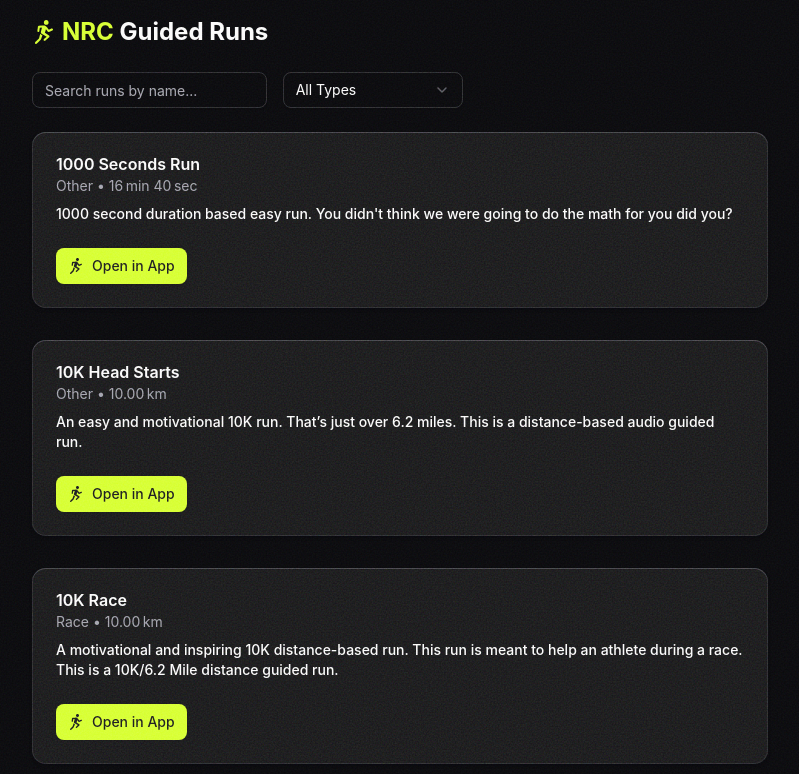
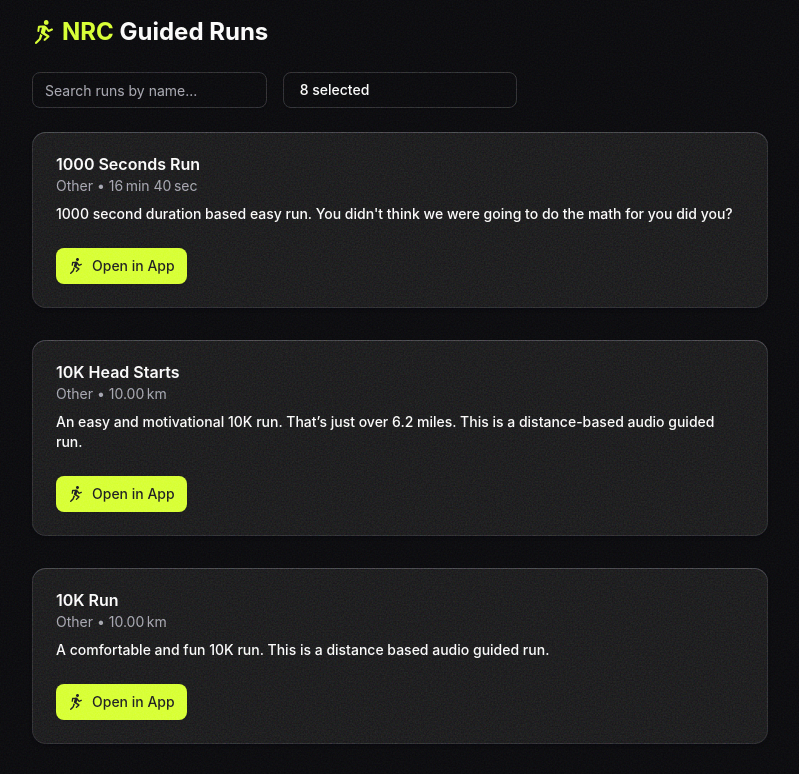
Before and after one commit to bibixx/nrc, a React (Vite) app: page / in a window 1280 px wide. Shown: the top 774 px of the page, without its empty margins (240-1039 px from the left). Built offline with nearby package versions, Linux system fonts and the light colour scheme.

Commit message:
Update filtering

```diff
--- a/package.json
+++ b/package.json
@@ -13,6 +13,7 @@
     "check": "prettier --write . && eslint --fix"
   },
   "dependencies": {
+    "@radix-ui/react-checkbox": "^1.3.2",
     "@radix-ui/react-dialog": "^1.1.13",
     "@radix-ui/react-dropdown-menu": "^2.1.15",
     "@radix-ui/react-select": "^2.2.5",
--- a/src/routes/index.tsx
+++ b/src/routes/index.tsx
@@ -4,30 +4,42 @@
 import { Card, CardContent, CardHeader, CardTitle } from "../components/ui/card";
 import { Input } from "../components/ui/input";
 import type { VirtualItem } from "@tanstack/react-virtual";
-import type { ChangeEvent } from "react";
 import type { RunType } from "@/data/endrichedRuns";
 import { Button } from "@/components/ui/button";
 import { cn } from "@/lib/utils";
-import { Select, SelectContent, SelectItem, SelectTrigger, SelectValue } from "@/components/ui/select";
 import { Run } from "@/components/icons/Run";
 import { Footer } from "@/components/Footer";
 import { ENRICHED_RUNS } from "@/data/endrichedRuns";
 import { BULLET_POINT, NARROW_NON_BREAKING_SPACE, NON_BREAKING_SPACE } from "@/lib/text";
+import {
+  DropdownMenu,
+  DropdownMenuCheckboxItem,
+  DropdownMenuContent,
+  DropdownMenuLabel,
+  DropdownMenuSeparator,
+  DropdownMenuTrigger,
+} from "@/components/ui/dropdown-menu";
 
 export const Route = createFileRoute("/")({
   component: IndexPage,
 });
 
+const UNSELECTED_ACTIVITY_TYPES: RunType[] = ["Pregnancy", "Race", "Walk", "Treadmill"];
 let cache: VirtualItem[] = [];
 function IndexPage() {
   const [searchQuery, setSearchQuery] = useState("");
-  const [selectedActivityType, setSelectedActivityType] = useState<"all" | RunType>("all");
 
   // Get unique activity types
   const activityTypes = useMemo(() => {
     const types = new Set(ENRICHED_RUNS.map((run) => run.runType));
     return Array.from(types).sort();
   }, []);
+
+  const selectedActivityTypesByDefault = useMemo(() => {
+    return activityTypes.filter((type) => !UNSELECTED_ACTIVITY_TYPES.includes(type));
+  }, [activityTypes]);
+
+  const [selectedActivityTypes, setSelectedActivityTypes] = useState<RunType[]>(selectedActivityTypesByDefault);
 
   const filteredRuns = ENRICHED_RUNS.filter((run) => {
     const searchLower = searchQuery.toLowerCase();
@@ -36,7 +48,7 @@
       run.landing.subtitle.toLowerCase().includes(searchLower) ||
       run.runDetails?.body?.toLowerCase().includes(searchLower);
 
-    const matchesActivityType = selectedActivityType === "all" || run.runType === selectedActivityType;
+    const matchesActivityType = selectedActivityTypes.includes(run.runType);
     return matchesSearch && matchesActivityType;
   });
 
@@ -66,9 +78,10 @@
         <Header
           searchQuery={searchQuery}
           setSearchQuery={setSearchQuery}
-          selectedActivityType={selectedActivityType}
-          setSelectedActivityType={setSelectedActivityType}
+          selectedActivityTypes={selectedActivityTypes}
+          setSelectedActivityTypes={setSelectedActivityTypes}
           activityTypes={activityTypes}
+          selectedActivityTypesByDefault={selectedActivityTypesByDefault}
         />
         <div
           ref={listRef}
@@ -171,17 +184,41 @@
 interface HeaderProps {
   searchQuery: string;
   setSearchQuery: (searchQuery: string) => void;
-  selectedActivityType: "all" | RunType;
-  setSelectedActivityType: (selectedActivityType: "all" | RunType) => void;
+  selectedActivityTypes: RunType[];
+  setSelectedActivityTypes: React.Dispatch<React.SetStateAction<RunType[]>>;
   activityTypes: Array<RunType>;
+  selectedActivityTypesByDefault: RunType[];
 }
+
 const Header = ({
   searchQuery,
   setSearchQuery,
-  selectedActivityType,
-  setSelectedActivityType,
+  selectedActivityTypes,
+  setSelectedActivityTypes,
   activityTypes,
+  selectedActivityTypesByDefault,
 }: HeaderProps) => {
+  const handleTypeToggle = (type: RunType) => {
+    setSelectedActivityTypes((prev) => {
+      if (prev.includes(type)) {
+        return prev.filter((t) => t !== type);
+      }
+      return [...prev, type];
+    });
+  };
+
+  const handleSelectAll = () => {
+    setSelectedActivityTypes(activityTypes);
+  };
+
+  const handleUnselectAll = () => {
+    setSelectedActivityTypes([]);
+  };
+
+  const handleReset = () => {
+    setSelectedActivityTypes(selectedActivityTypesByDefault);
+  };
+
   return (
     <>
       <h1 className="text-2xl font-bold mb-6 select-none">
@@ -196,21 +233,42 @@
           type="search"
           placeholder="Search runs by name..."
           value={searchQuery}
-          onChange={(e: ChangeEvent<HTMLInputElement>) => setSearchQuery(e.target.value)}
+          onChange={(e) => setSearchQuery(e.target.value)}
         />
-        <Select value={selectedActivityType} onValueChange={setSelectedActivityType}>
-          <SelectTrigger className="w-[180px]">
-            <SelectValue placeholder="Select activity type" />
-          </SelectTrigger>
-          <SelectContent>
-            <SelectItem value="all">All Types</SelectItem>
+        <DropdownMenu>
+          <DropdownMenuTrigger asChild>
+            <Button variant="outline" className="justify-start">
+              {selectedActivityTypes.length === activityTypes.length
+                ? "All selected"
+                : `${selectedActivityTypes.length} selected`}
+            </Button>
+          </DropdownMenuTrigger>
+          <DropdownMenuContent>
+            <DropdownMenuLabel className="select-none">Activity Types</DropdownMenuLabel>
+            <DropdownMenuSeparator />
+            <div className="flex gap-2 px-2 py-1.5">
+              <Button variant="outline" size="sm" className="flex-1 h-8" onClick={handleSelectAll}>
+                Select All
+              </Button>
+              <Button variant="outline" size="sm" className="flex-1 h-8" onClick={handleUnselectAll}>
+                Unselect All
+              </Button>
+              <Button variant="outline" size="sm" className="flex-1 h-8" onClick={handleReset}>
+                Reset
+              </Button>
+            </div>
+            <DropdownMenuSeparator />
             {activityTypes.map((type) => (
-              <SelectItem key={type} value={type}>
+              <DropdownMenuCheckboxItem
+                key={type}
+                checked={selectedActivityTypes.includes(type)}
+                onCheckedChange={() => handleTypeToggle(type)}
+              >
                 {type}
-              </SelectItem>
+              </DropdownMenuCheckboxItem>
             ))}
-          </SelectContent>
-        </Select>
+          </DropdownMenuContent>
+        </DropdownMenu>
       </div>
     </>
   );
--- a/src/routes/run.$runId.tsx
+++ b/src/routes/run.$runId.tsx
@@ -178,8 +178,6 @@
   const headingClassName = cn("text-2xl font-bold mb-1");
 
   if (content.type === "MUSIC") {
-    console.log(content);
-
     return (
       <section>
         <h2 className={cn(headingClassName, "mb-3")}>Suggested Music</h2>
```
Also changed, not shown: 1 other file (tests, documents, lock files or other folders).
